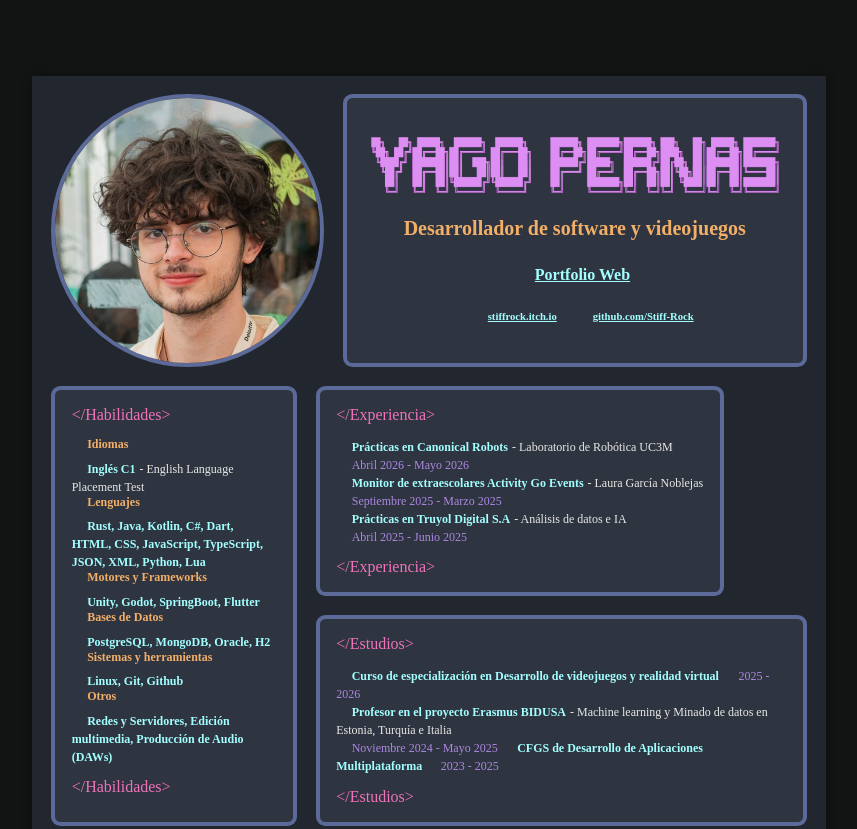
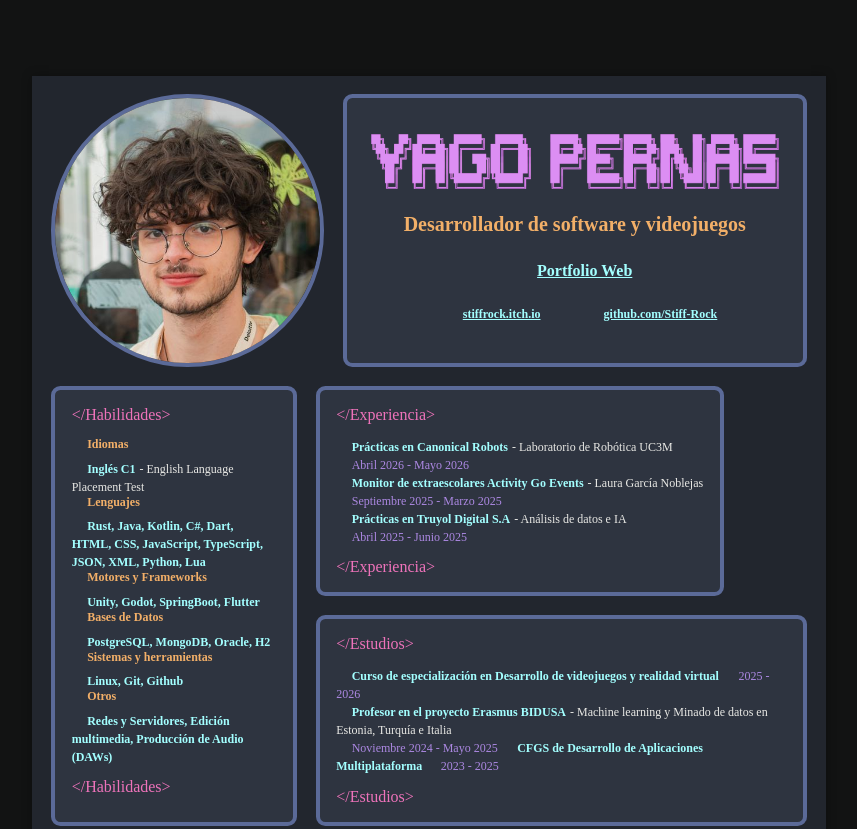
Before and after one commit to Stiff-Rock/WebCV, a plain HTML site: page index.html in a window 1280 px wide. Shown: the top 829 px of the page, without its empty margins (211-1068 px from the left). Drawn offline with Linux system fonts and the light colour scheme.

Commit message:
Fixed links

```diff
--- a/index.html
+++ b/index.html
@@ -22,14 +22,21 @@
         <img src="img/NombreASCII.png" id="ascii-name">
         <span class="subtitle">Desarrollador de software y videojuegos</span>
 
+        <div id="portfolio-link">
+          <span class="icon"> </span>
           <a class="entry" href="https://stiff-rock.github.io/Portfolio/">Portfolio Web</a>
+        </div>
 
-        <div>
+        <div id="header-contacts">
+          <div class="link-container">
             <span class="icon"></span>
             <a href="https://stiffrock.itch.io/" target="_blank" class="entry">stiffrock.itch.io</a>
+          </div>
 
+          <div class="link-container">
             <span class="icon"></span>
             <a href="https://github.com/Stiff-Rock" target="_blank" class="entry">github.com/Stiff-Rock</a>
+          </div>
         </div>
       </section>
     </header>
@@ -146,14 +153,20 @@
 
     <footer>
       <section class="box">
+        <div class="link-container">
           <span class="icon">󰌻</span>
           <a class="entry" href="https://www.linkedin.com/in/yagopg" target="_blank">www.linkedin.com/in/yagopg</a>
+        </div>
 
+        <div class="link-container">
           <span class="icon">󰏲</span>
           <a class="entry" href="tel:+34611422190href=" tel:+34611422190>+34 611 42 21 90</a>
+        </div>
 
+        <div class="link-container">
           <span class="icon">󰊫</span>
           <a class="entry" href="mailto:yagopernasgomez@gmail.com" target="_blank">yagopernasgomez@gmail.com</a>
+        </div>
       </section>
     </footer>
   </div>
--- a/style.css
+++ b/style.css
@@ -97,10 +97,8 @@ html * {
 
 .icon {
   color: var(--entry-color);
-  width: 30mm;
-  height: 30mm;
-  align-self: center;
-  justify-self: centerº;
+  vertical-align: middle;
+  font-size: var(--icon-size);
 }
 
 .entry-desc {
@@ -154,14 +152,38 @@ header>.box>.subtitle {
   text-align: center;
 }
 
-header>.box>.entry {
-  font-size: 12pt;
-  margin-bottom: 5.8mm;
+
+#portfolio-link {
+  margin-bottom: 5.4mm;
+  display: flex;
+  justify-content: center;
+  align-items: center;
 }
 
-header>.box>div>.entry {
-  font-size: 8pt;
-  margin-bottom: 6.2mm;
+#portfolio-link>.entry {
+  font-size: 12pt;
+  margin-left: 0;
+}
+
+#portfolio-link>.icon {
+  font-size: 10pt;
+  width: 15.05px;
+  margin-right: 1.3mm;
+}
+
+
+#header-contacts {
+  display: flex;
+  justify-content: space-evenly;
+  gap: 8.6mm;
+}
+
+.link-container>.icon {
+  margin-right: 2.1mm;
+}
+
+.link-container>.entry {
+  margin-left: 0;
 }
 
 main {
```
Lines whose indentation alone changed are shown as unchanged.
